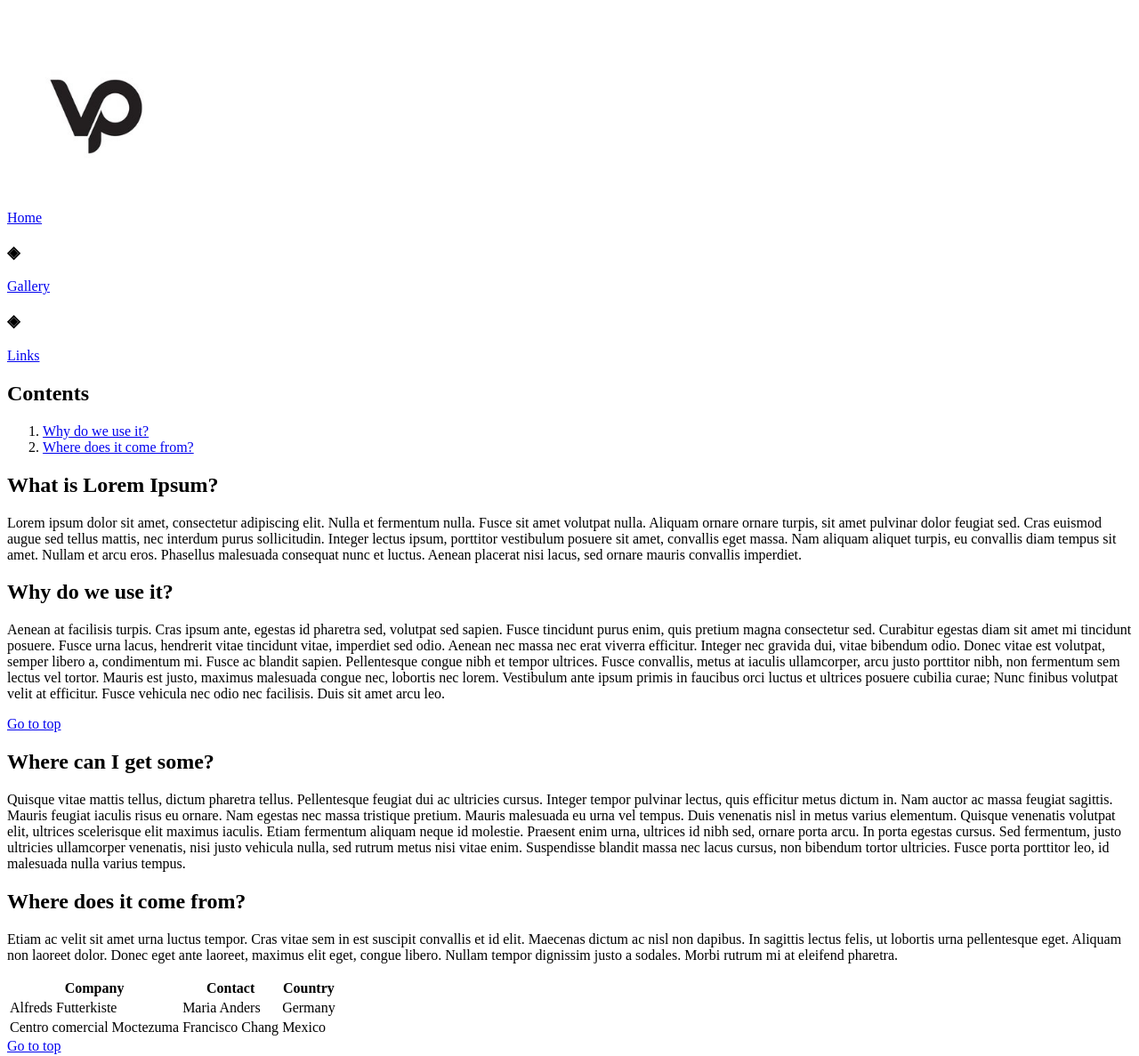
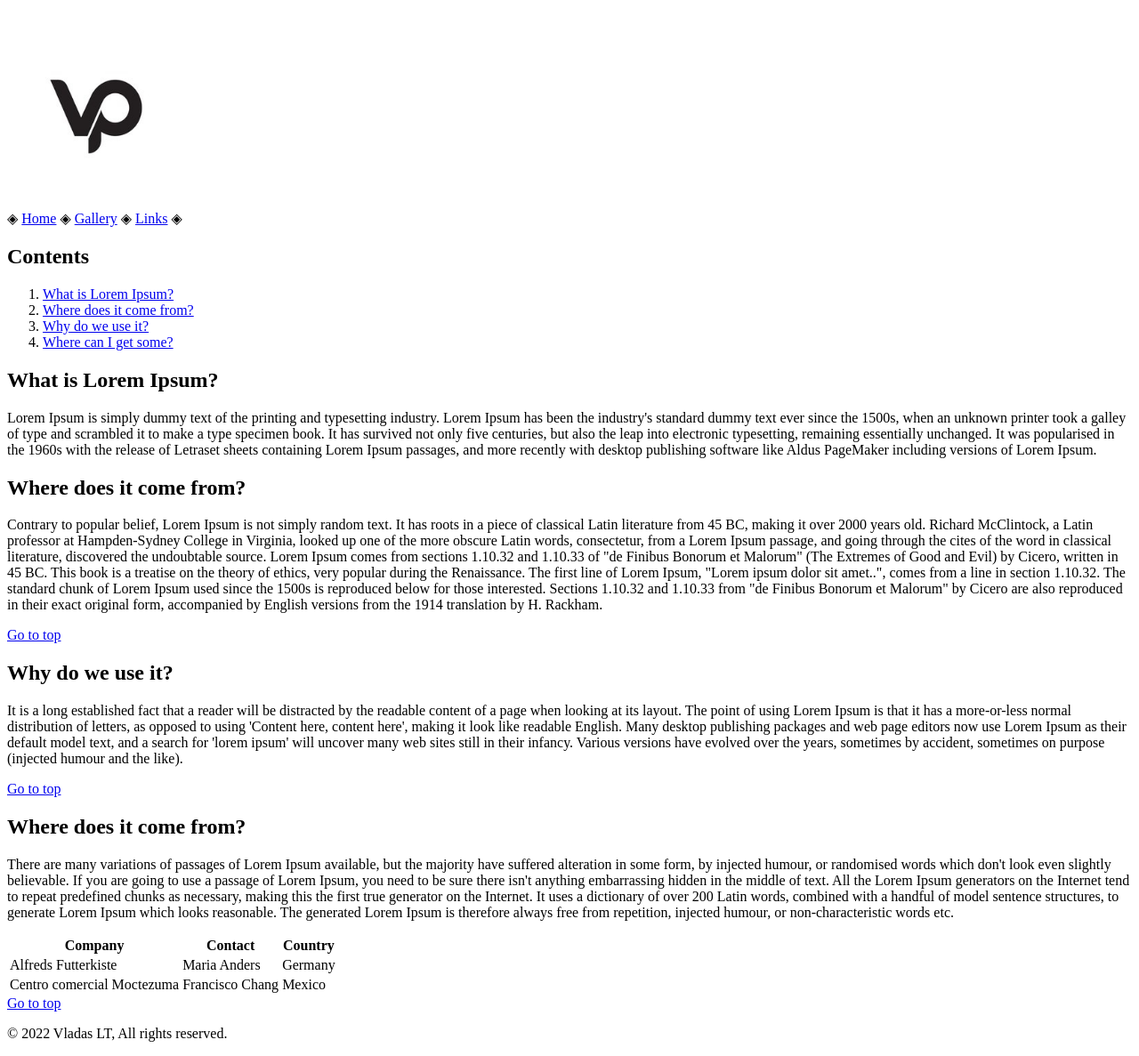
Before and after one commit to Sadalv/mybitbybit-Vladas, a plain HTML site: page bookmarks.html in a window 1280 px wide. Shown: the top 1187 px of the page at 89% size. Drawn offline with Linux system fonts and the light colour scheme.

Commit message:
Add files via upload

```diff
--- a/bookmarks.html
+++ b/bookmarks.html
@@ -2,6 +2,10 @@
 <html lang="en">
 <head>
 	<title>About Lorem Ipsum</title>
+	<meta charset="UTF-8">
+	<meta name="description" content="Studies">
+	<meta name="keywords" content="HTML">
+	<meta name="author" content="Vladas">
 </head>
 <body>
 	<header>
@@ -10,45 +14,54 @@
 		</p>
 	</header>
 	<nav>
-		<a href="index.html">Home</a>
-		<h3>&#9672</h3>
-		<a href="gallery.html">Gallery</a>
-		<h3>&#9672</h3>
-		<a href="links.html">Links</a>
+		<p>
+			&#9672
+			<a href="index.html">Home</a>
+			&#9672
+			<a href="gallery.html">Gallery</a>
+			&#9672
+			<a href="links.html">Links</a>
+			&#9672
+		</p>
 	</nav>
 	<main>
 		<article>
 			<h1>Contents</h1>
 			<p>
 				<ol>
-					<li><a href="#C1">Why do we use it?</a></li>
+					<li><a href="#C1">What is Lorem Ipsum?</a></li>
 					<li><a href="#C2">Where does it come from?</a></li>
+					<li><a href="#C3">Why do we use it?</a></li>
+					<li><a href="#C4">Where can I get some?</a></li>
 				</ol>
 		   </p>
 		</article>
 		<article>
-			<h1>What is Lorem Ipsum?</h1>
+			<h1 id="C1">What is Lorem Ipsum?</h1>
 			<p>
-				Lorem ipsum dolor sit amet, consectetur adipiscing elit. Nulla et fermentum nulla. Fusce sit amet volutpat nulla. Aliquam ornare ornare turpis, sit amet pulvinar dolor feugiat sed. Cras euismod augue sed tellus mattis, nec interdum purus sollicitudin. Integer lectus ipsum, porttitor vestibulum posuere sit amet, convallis eget massa. Nam aliquam aliquet turpis, eu convallis diam tempus sit amet. Nullam et arcu eros. Phasellus malesuada consequat nunc et luctus. Aenean placerat nisi lacus, sed ornare mauris convallis imperdiet.
-			</p>
-		</article>
-		<article>
-			<h1 id="C1">Why do we use it?</h1>
-			<p>
-				Aenean at facilisis turpis. Cras ipsum ante, egestas id pharetra sed, volutpat sed sapien. Fusce tincidunt purus enim, quis pretium magna consectetur sed. Curabitur egestas diam sit amet mi tincidunt posuere. Fusce urna lacus, hendrerit vitae tincidunt vitae, imperdiet sed odio. Aenean nec massa nec erat viverra efficitur. Integer nec gravida dui, vitae bibendum odio. Donec vitae est volutpat, semper libero a, condimentum mi. Fusce ac blandit sapien. Pellentesque congue nibh et tempor ultrices. Fusce convallis, metus at iaculis ullamcorper, arcu justo porttitor nibh, non fermentum sem lectus vel tortor. Mauris est justo, maximus malesuada congue nec, lobortis nec lorem. Vestibulum ante ipsum primis in faucibus orci luctus et ultrices posuere cubilia curae; Nunc finibus volutpat velit at efficitur. Fusce vehicula nec odio nec facilisis. Duis sit amet arcu leo.
-			</p>
-			<a href="#">Go to top</a>
-		</article>
-		<article>
-			<h1>Where can I get some?</h1>
-			<p>
-				Quisque vitae mattis tellus, dictum pharetra tellus. Pellentesque feugiat dui ac ultricies cursus. Integer tempor pulvinar lectus, quis efficitur metus dictum in. Nam auctor ac massa feugiat sagittis. Mauris feugiat iaculis risus eu ornare. Nam egestas nec massa tristique pretium. Mauris malesuada eu urna vel tempus. Duis venenatis nisl in metus varius elementum. Quisque venenatis volutpat elit, ultrices scelerisque elit maximus iaculis. Etiam fermentum aliquam neque id molestie. Praesent enim urna, ultrices id nibh sed, ornare porta arcu. In porta egestas cursus. Sed fermentum, justo ultricies ullamcorper venenatis, nisi justo vehicula nulla, sed rutrum metus nisi vitae enim. Suspendisse blandit massa nec lacus cursus, non bibendum tortor ultricies. Fusce porta porttitor leo, id malesuada nulla varius tempus.
+				Lorem Ipsum is simply dummy text of the printing and typesetting industry. Lorem Ipsum has been the industry's standard dummy text ever since the 1500s, when an unknown printer took a galley of type and scrambled it to make a type specimen book. It has survived not only five centuries, but also the leap into electronic typesetting, remaining essentially unchanged. It was popularised in the 1960s with the release of Letraset sheets containing Lorem Ipsum passages, and more recently with desktop publishing software like Aldus PageMaker including versions of Lorem Ipsum.
 			</p>
 		</article>
 		<article>
 			<h1 id="C2">Where does it come from?</h1>
 			<p>
-				Etiam ac velit sit amet urna luctus tempor. Cras vitae sem in est suscipit convallis et id elit. Maecenas dictum ac nisl non dapibus. In sagittis lectus felis, ut lobortis urna pellentesque eget. Aliquam non laoreet dolor. Donec eget ante laoreet, maximus elit eget, congue libero. Nullam tempor dignissim justo a sodales. Morbi rutrum mi at eleifend pharetra.
+				Contrary to popular belief, Lorem Ipsum is not simply random text. It has roots in a piece of classical Latin literature from 45 BC, making it over 2000 years old. Richard McClintock, a Latin professor at Hampden-Sydney College in Virginia, looked up one of the more obscure Latin words, consectetur, from a Lorem Ipsum passage, and going through the cites of the word in classical literature, discovered the undoubtable source. Lorem Ipsum comes from sections 1.10.32 and 1.10.33 of "de Finibus Bonorum et Malorum" (The Extremes of Good and Evil) by Cicero, written in 45 BC. This book is a treatise on the theory of ethics, very popular during the Renaissance. The first line of Lorem Ipsum, "Lorem ipsum dolor sit amet..", comes from a line in section 1.10.32.
+
+				The standard chunk of Lorem Ipsum used since the 1500s is reproduced below for those interested. Sections 1.10.32 and 1.10.33 from "de Finibus Bonorum et Malorum" by Cicero are also reproduced in their exact original form, accompanied by English versions from the 1914 translation by H. Rackham.
+			</p>
+			<a href="#">Go to top</a>
+		</article>
+		<article>
+			<h1 id="C3">Why do we use it?</h1>
+			<p>
+				It is a long established fact that a reader will be distracted by the readable content of a page when looking at its layout. The point of using Lorem Ipsum is that it has a more-or-less normal distribution of letters, as opposed to using 'Content here, content here', making it look like readable English. Many desktop publishing packages and web page editors now use Lorem Ipsum as their default model text, and a search for 'lorem ipsum' will uncover many web sites still in their infancy. Various versions have evolved over the years, sometimes by accident, sometimes on purpose (injected humour and the like).
+			</p>
+			<a href="#">Go to top</a>
+		</article>
+		<article>
+			<h1 id="C4">Where does it come from?</h1>
+			<p>
+				There are many variations of passages of Lorem Ipsum available, but the majority have suffered alteration in some form, by injected humour, or randomised words which don't look even slightly believable. If you are going to use a passage of Lorem Ipsum, you need to be sure there isn't anything embarrassing hidden in the middle of text. All the Lorem Ipsum generators on the Internet tend to repeat predefined chunks as necessary, making this the first true generator on the Internet. It uses a dictionary of over 200 Latin words, combined with a handful of model sentence structures, to generate Lorem Ipsum which looks reasonable. The generated Lorem Ipsum is therefore always free from repetition, injected humour, or non-characteristic words etc.
 			</p>
 			<table>
 				<tr>
```
Also changed, not shown: gallery.html (+19 -9 lines), index.html (+13 -5 lines), links.html (+13 -5 lines), images/deer.jpg (added), images/elephan.jpg (added), images/zebra.jpg (added).
